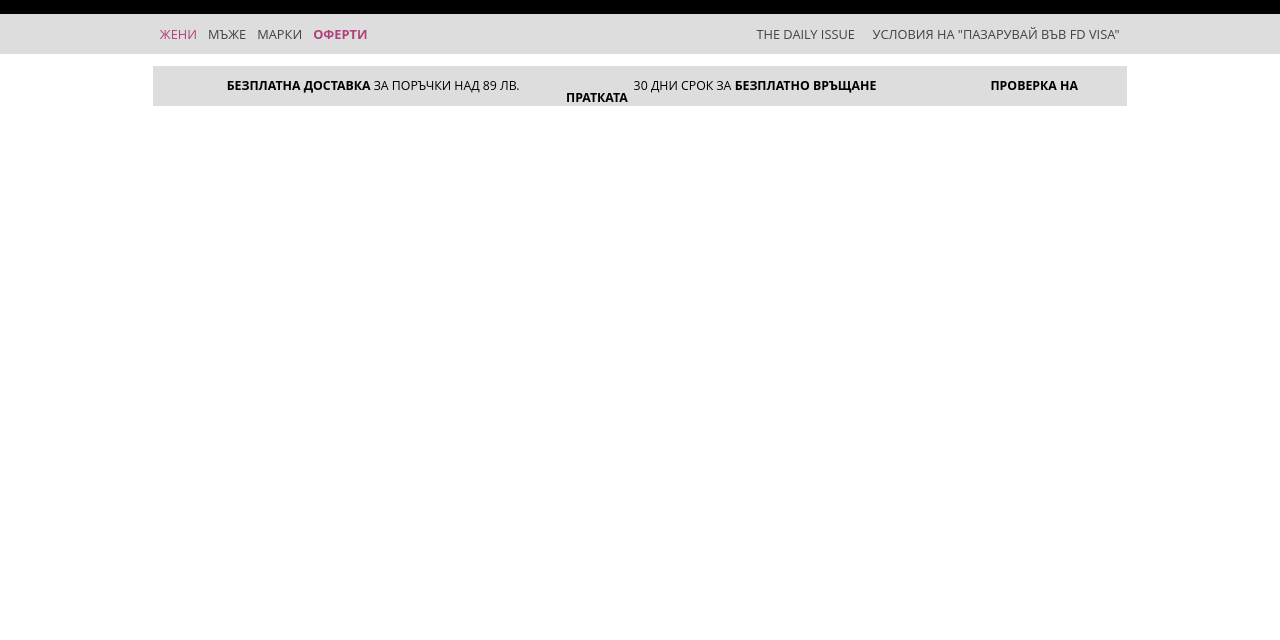
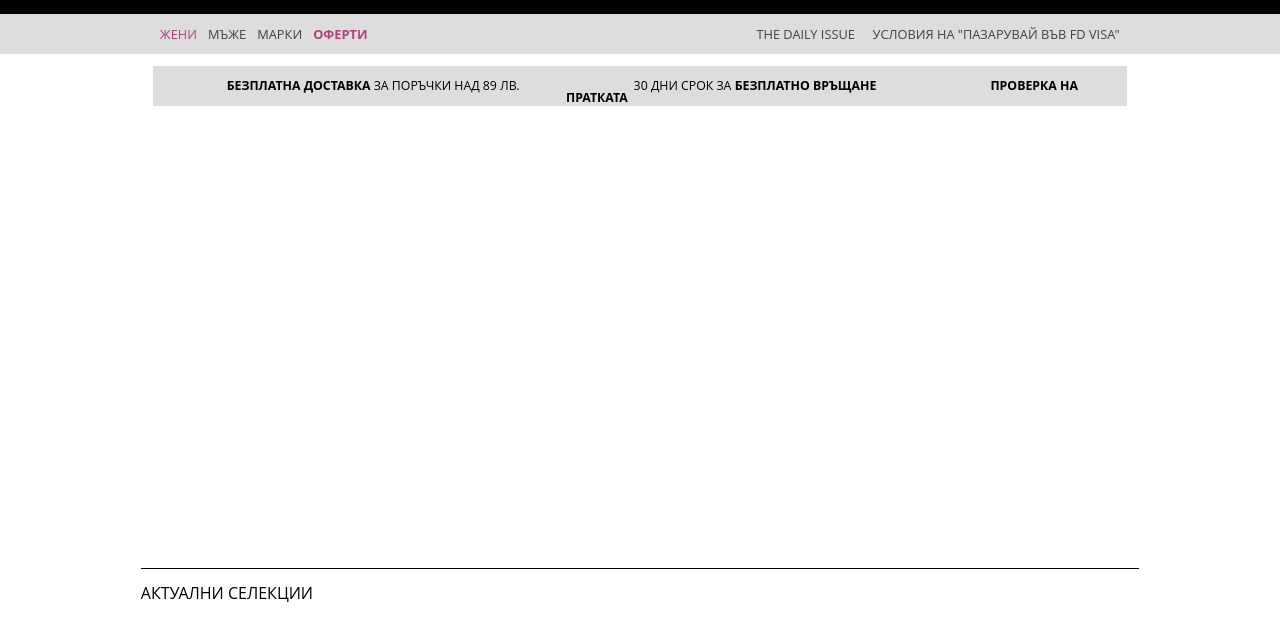
Before and after one commit to sokolovva/PISS-Project, a plain HTML site: page index.html in a window 1280 px wide. Shown: the part 76-716 px from the top of the page. Drawn offline with Linux system fonts and the light colour scheme.

Commit message:
mainSection

```diff
--- a/assets/styles/styles.css
+++ b/assets/styles/styles.css
@@ -141,7 +141,7 @@ h3{
      display: inline-block;
 }
 
-h4:first-child{
+footer div>h4:first-child{
    margin-top:3em;
 }
 
@@ -206,3 +206,13 @@ main div>span{
 span span{
     font-weight: bold;
 }
+
+#mainSection>article{
+
+    height: 450px;
+    border-bottom:1px solid black;
+}
+
+#mainSection h4{
+    margin: 1em 0em;
+}
--- a/index.html
+++ b/index.html
@@ -97,6 +97,17 @@
             <span>30 ДНИ СРОК ЗА <span>БЕЗПЛАТНО ВРЪЩАНЕ</span></span>
             <span><span>ПРОВЕРКА НА ПРАТКАТА</span></span>
         </div>
+        <section id='mainSection'>
+           <article id='banners'>
+
+           </article>
+
+           <div id='items'>
+            <h4>АКТУАЛНИ СЕЛЕКЦИИ</h4>
+
+           </div>
+        </section>
+
 
     </main>
 
```
